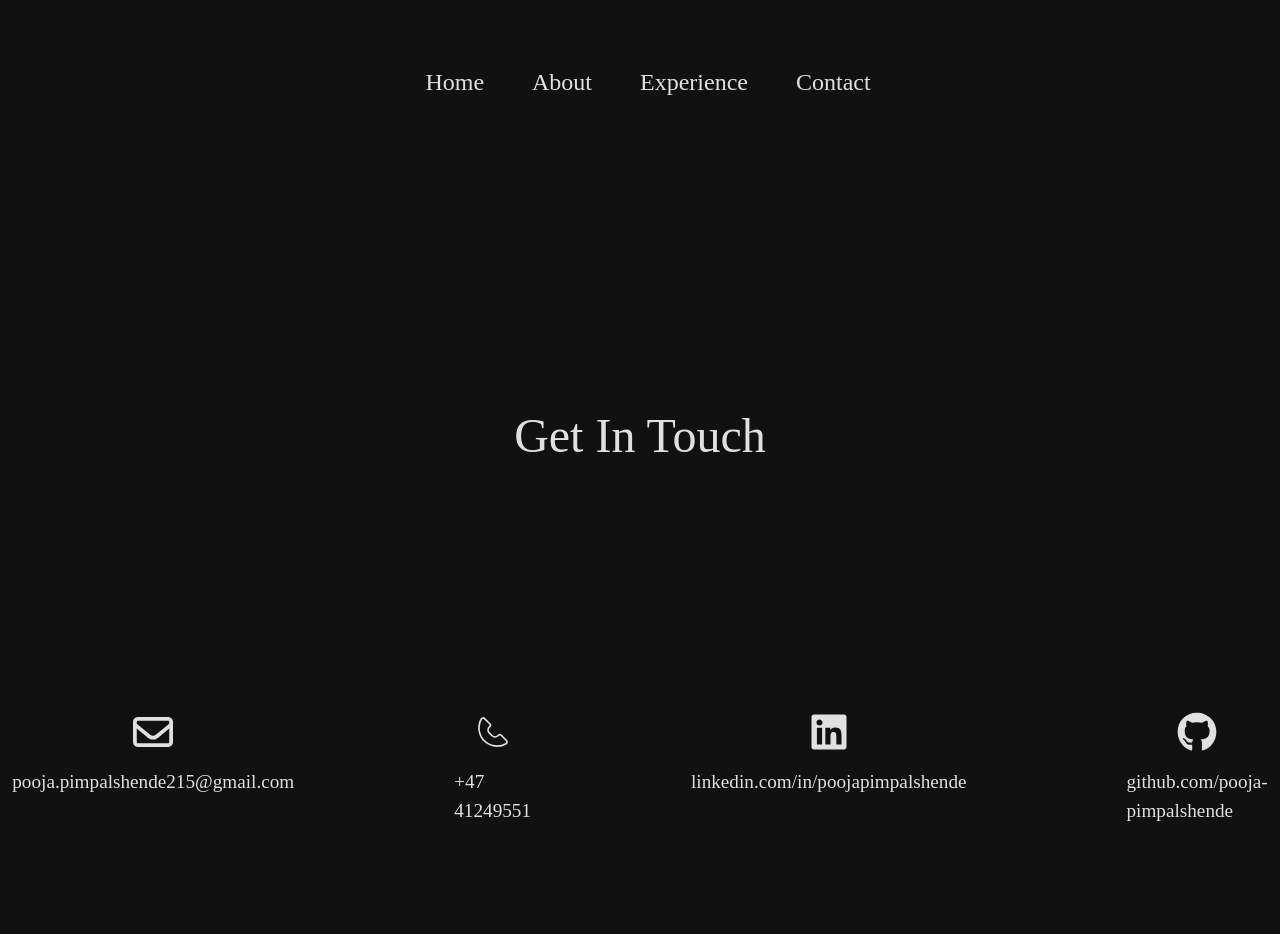
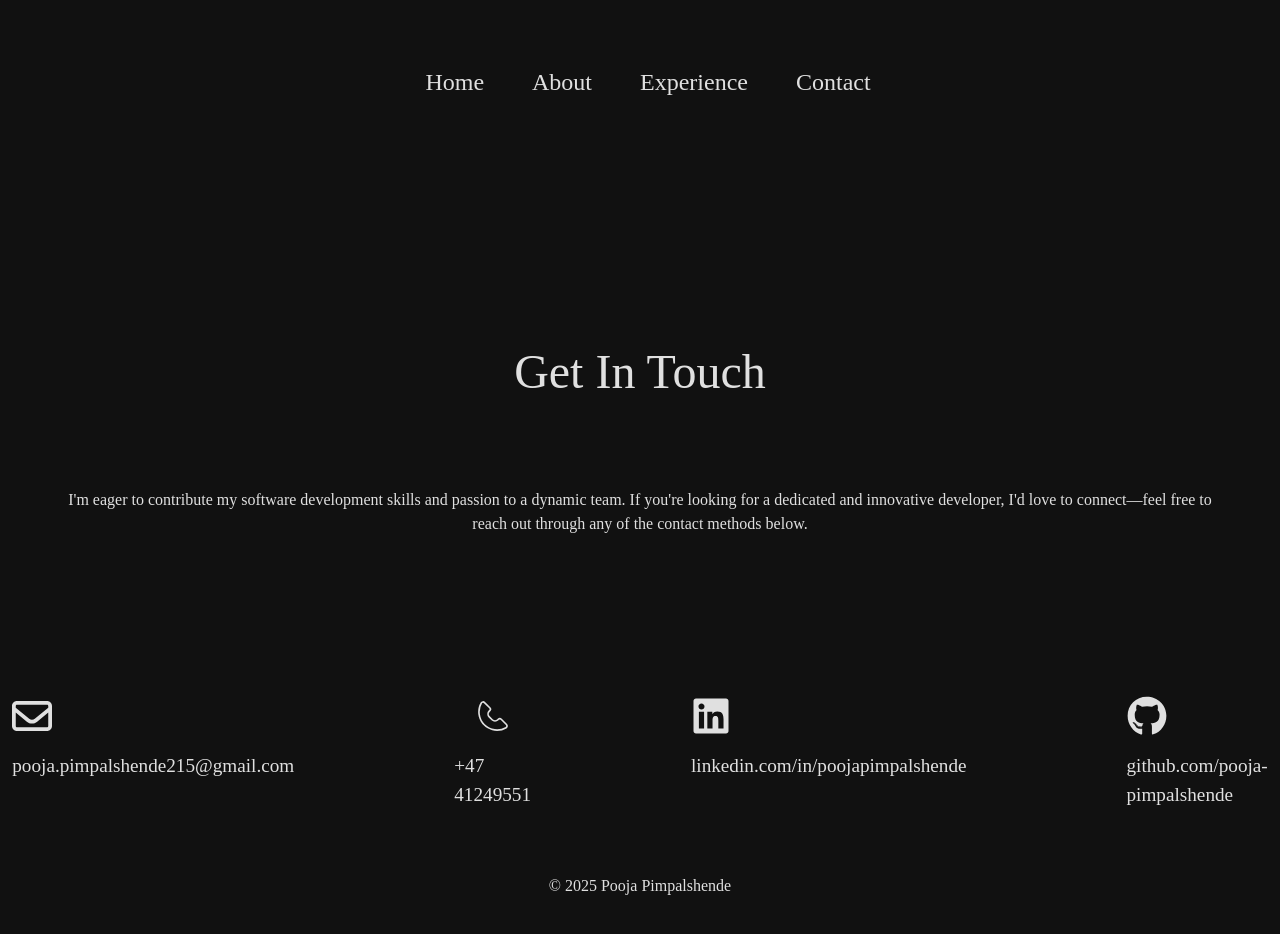
Before and after one commit to pooja-pimpalshende/portfolio, a React (Vite) app: page / in a window 1280 px wide. Both pictures are taken after a click on the link "Contact". Shown: the top 934 px of the page. Built offline with nearby package versions, Linux system fonts and the light colour scheme; a web font is replaced by a local one.

Commit message:
Enhance Contact section  and styling

```diff
--- a/src/components/Contact.jsx
+++ b/src/components/Contact.jsx
@@ -4,27 +4,62 @@ import { FaRegEnvelope } from "react-icons/fa6";
 import { CiPhone } from "react-icons/ci";
 
 const Contact = () => {
+  const copyToClipboard = (text) => {
+    navigator.clipboard.writeText(text).then(
+      () => alert("Phone number copied to clipboard"),
+      (err) => console.error("could not copy text: ", err)
+    );
+  };
+
   return (
     <div className={styles.contactContainer}>
       <h2>Get In Touch</h2>
+      <p>
+        I&apos;m eager to contribute my software development skills and passion
+        to a dynamic team. If you&apos;re looking for a dedicated and innovative
+        developer, I&apos;d love to connect—feel free to reach out through any
+        of the contact methods below.
+      </p>
       <div className={styles.contactIcons}>
         <div className={styles.contactIcon}>
+          <a href="mailto:pooja.pimpalshende215@gmail.com">
             <FaRegEnvelope size={40} />
             <h3>pooja.pimpalshende215@gmail.com</h3>
+          </a>
+        </div>
+
+        <div
+          className={styles.contactIcon}
+          onClick={() => copyToClipboard("+47 41249551")}
+        >
+          <CiPhone size={40} />
+          <h3>+47 41249551</h3>
         </div>
 
         <div className={styles.contactIcon}>
-          <CiPhone size={40} />
-          <h3>+47 41249551</h3>
-        </div>
-        <div className={styles.contactIcon}>
+          <a
+            href="https://linkedin.com/in/poojapimpalshende"
+            target="_blank"
+            rel="noopener noreferrer"
+          >
             <FaLinkedin size={40} />
             <h3>linkedin.com/in/poojapimpalshende</h3>
+          </a>
         </div>
+
         <div className={styles.contactIcon}>
+          <a
+            href="https://github.com/pooja-pimpalshende"
+            target="_blank"
+            rel="noopener noreferrer"
+          >
             <FaGithub size={40} />
             <h3>github.com/pooja-pimpalshende</h3>
+          </a>
         </div>
+      </div>
+      <div className={styles.copyright}>
+        <p>© 2025 Pooja Pimpalshende</p>
       </div>
     </div>
   );
--- a/src/components/Contact.module.css
+++ b/src/components/Contact.module.css
@@ -2,8 +2,8 @@
   display: flex;
   flex-direction: column;
   align-items: center;
-  padding: 5rem;
-  margin: 15rem 0 2rem 0;
+  padding: 1rem;
+  margin: 15rem 0 1rem 0;
 }
 
 .contactContainer h2 {
@@ -26,5 +26,17 @@
 
 .contactContainer h3 {
   margin-top: 1rem;
-  margin-bottom: 5rem;
+  margin-bottom: 2rem;
+  cursor: pointer;
 }
+
+.contactContainer p {
+  font-size: 1rem;
+  margin: 0 2.5rem;
+  text-align: center;
+}
+
+.copyright {
+  margin-top: 2rem;
+  text-align: center;
+}
```
Lines whose indentation alone changed are shown as unchanged.
